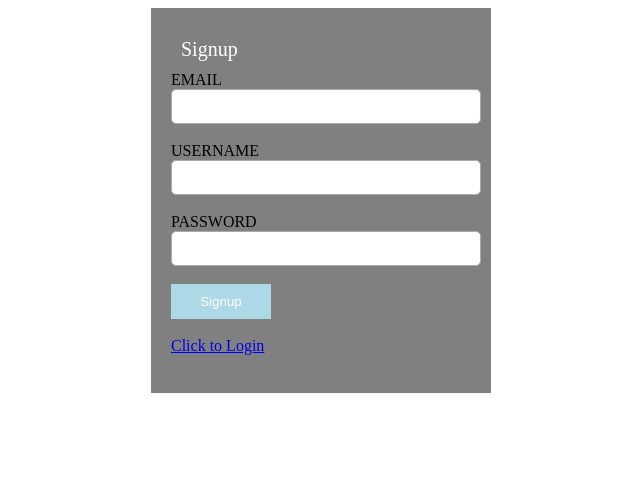
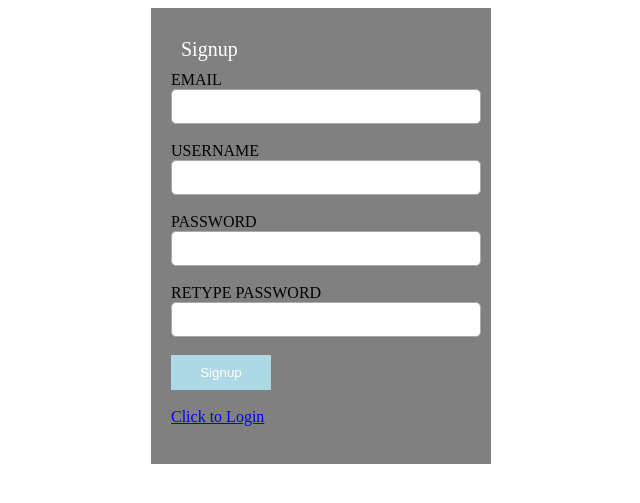
Before and after one commit to alexgr1996/---, a PHP site: page /signup.php in a window 1280 px wide. Shown: the top 503 px of the page, without its empty margins (319-959 px from the left). Run offline with PHP 8.4, Linux system fonts and the light colour scheme.

Commit message:
final_php_script

```diff
--- a/htdocs/signup.php
+++ b/htdocs/signup.php
@@ -11,9 +11,11 @@
 		$user_name = $_POST['user_name'];
 		$password = $_POST['password'];
 		$user_mail = $_POST['user_mail'];
+		$con_pass = $_POST['confirm_password'];
 
 		$sname = mysqli_query($con, "SELECT * FROM users WHERE user_name = '". $_POST['user_name']."'");
 		$smail = mysqli_query($con, "SELECT * FROM users WHERE user_mail = '". $_POST['user_mail']."'");
+
 
 		if(mysqli_num_rows($sname)) {
 			echo "This username already exists";
@@ -21,6 +23,10 @@
 
 		elseif(mysqli_num_rows($smail)) {
 			echo "This email already exists";
+		}
+
+		elseif($con_pass !== $password) {
+			echo "Password and confirm Password are not the same!";
 		}
 
 		elseif(!empty($user_name) && !empty($password) && !empty($user_mail) && !is_numeric($user_name))
@@ -88,6 +94,7 @@
 			EMAIL<input id="text" type="email" name="user_mail"><br><br>
             USERNAME<input id="text" type="text" name="user_name"><br><br>
 			PASSWORD<input id="text" type="password" name="password"><br><br>
+			RETYPE PASSWORD<input id="text" type="password" name="confirm_password"><br><br>
 
 			<input id="button" type="submit" value="Signup"><br><br>
 
```
